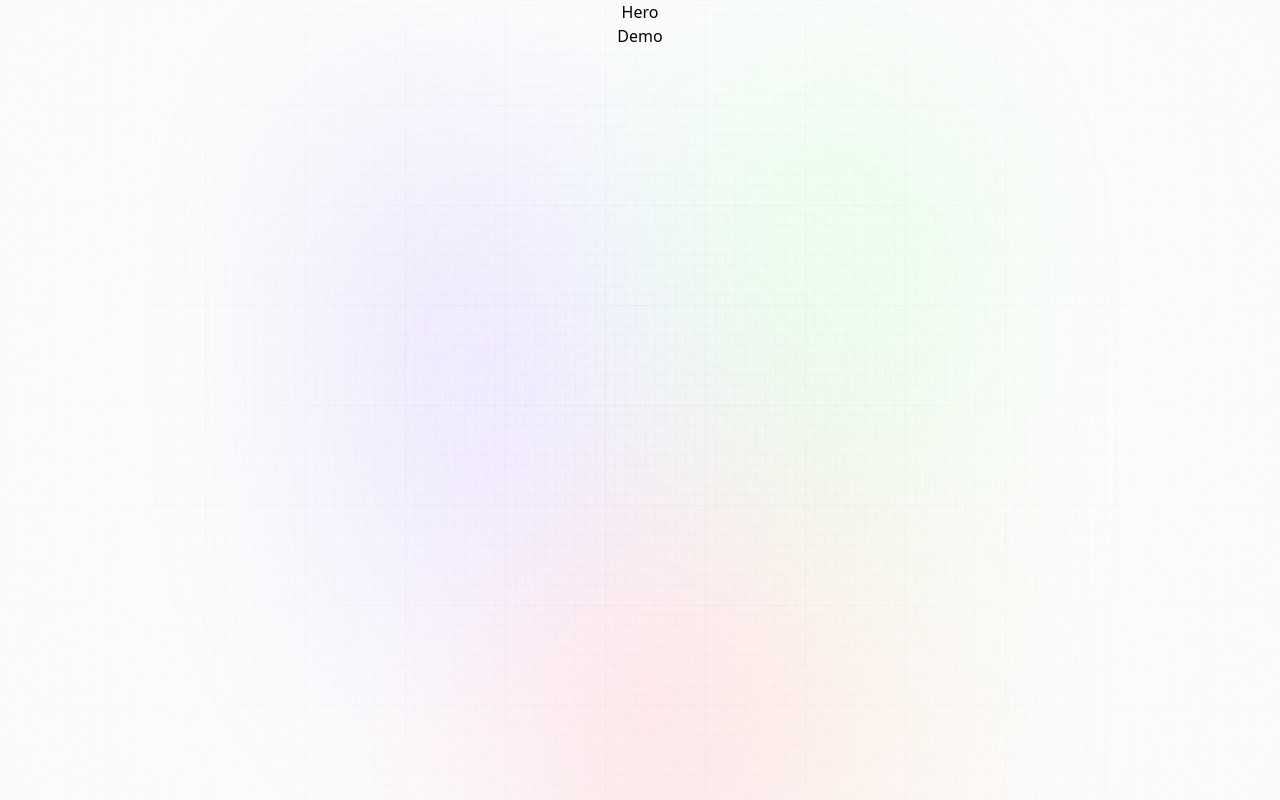
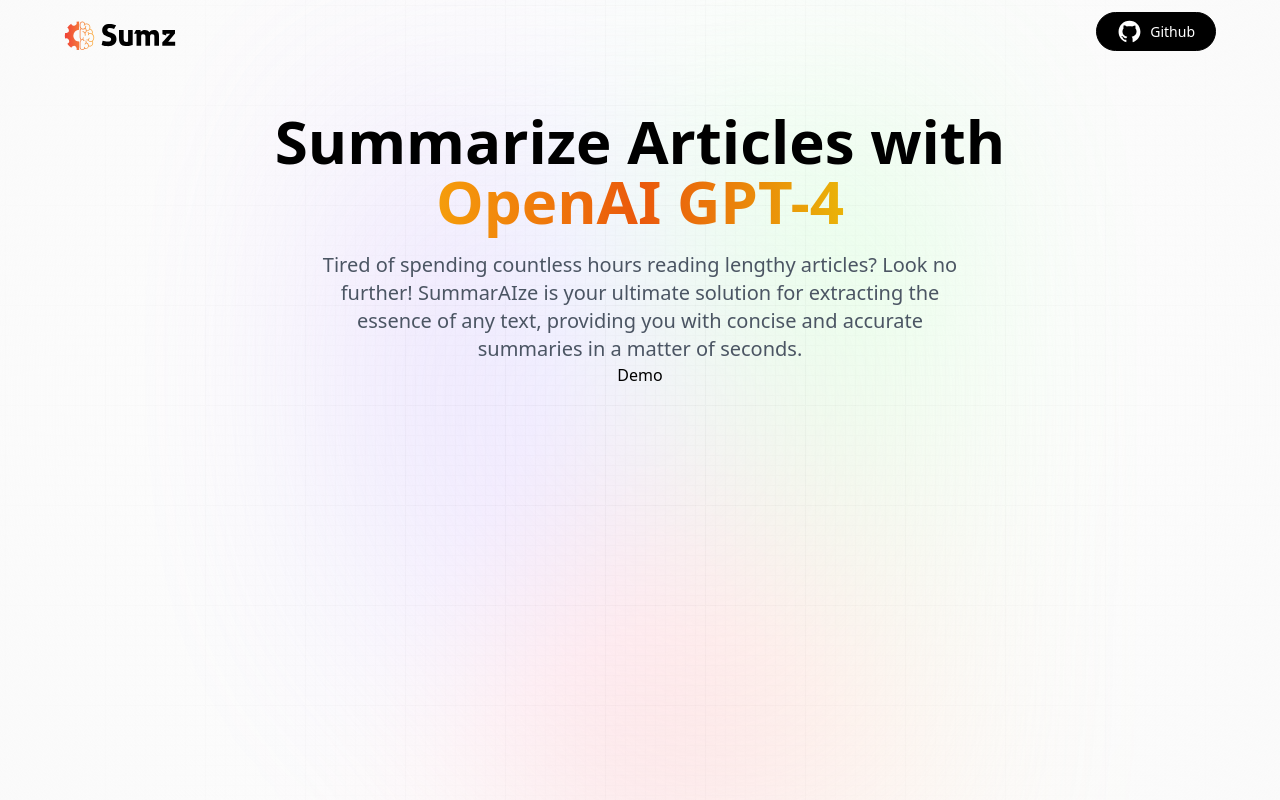
Before and after one commit to AbirDoesFrontend/ai-summarizer, a React (Vite) app: page / in a window 1280 px wide. Built offline with nearby package versions, Linux system fonts and the light colour scheme; a web font is replaced by a local one.

Commit message:
Hero Section : Navbar and Gradient Text

```diff
--- a/index.html
+++ b/index.html
@@ -14,7 +14,7 @@
       href="https://fonts.googleapis.com/css2?family=Inter:wght@100;200;300;400;500;600;700;800;900&display=swap"
       rel="stylesheet"
     />
-    <title>ADF | OpenAI Article Summarizer</title>
+    <title>SummarAlze | OpenAI Article Summarizer</title>
   </head>
   <body>
     <div id="root"></div>
--- a/package.json
+++ b/package.json
@@ -12,7 +12,8 @@
   "dependencies": {
     "@reduxjs/toolkit": "^1.9.5",
     "react": "^18.2.0",
-    "react-dom": "^18.2.0"
+    "react-dom": "^18.2.0",
+    "react-icons": "^4.9.0"
   },
   "devDependencies": {
     "@types/react": "^18.0.28",
--- a/src/components/Hero.jsx
+++ b/src/components/Hero.jsx
@@ -1,8 +1,38 @@
+import { logo } from "../assets";
+
+import { AiFillGithub } from "react-icons/ai";
 
 const Hero = () => {
   return (
-    <div>Hero</div>
-  )
-}
+    <header className="w-full flex justify-center items-center flex-col">
+      <nav className="flex justify-between items-center w-full mb-10 pt-3">
+        <img src={logo} alt="sumz_logo" className="w-28 object-contain" />
 
-export default Hero
+        <button
+          type="button"
+          onClick={() =>
+            window.open("https://github.com/AbirDoesFrontend/ai-summarizer")
+          }
+          className="black_btn flex items-center"
+        >
+          <AiFillGithub className="mr-2" size={25} />
+          Github
+        </button>
+      </nav>
+
+      <h1 className="head_text">
+        Summarize Articles with <br className="max-md:hidden" />
+        <span className="orange_gradient">OpenAI GPT-4</span>
+      </h1>
+
+      <h2 className="desc">
+        Tired of spending countless hours reading lengthy articles? Look no
+        further! SummarAIze is your ultimate solution for extracting the essence
+        of any text, providing you with concise and accurate summaries in a
+        matter of seconds.
+      </h2>
+    </header>
+  );
+};
+
+export default Hero;
```
Also changed, not shown: 1 other file (tests, documents, lock files or other folders).
